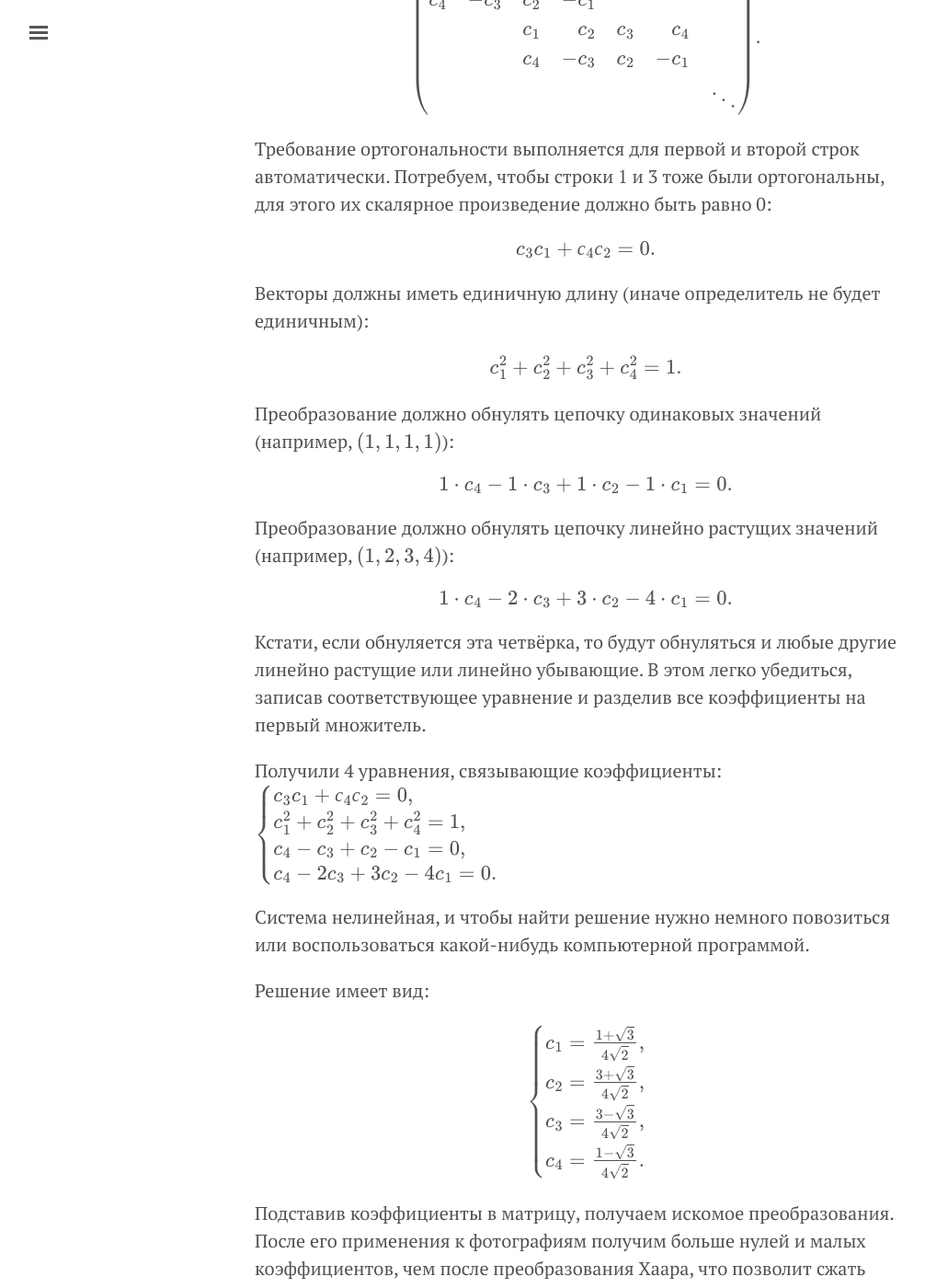
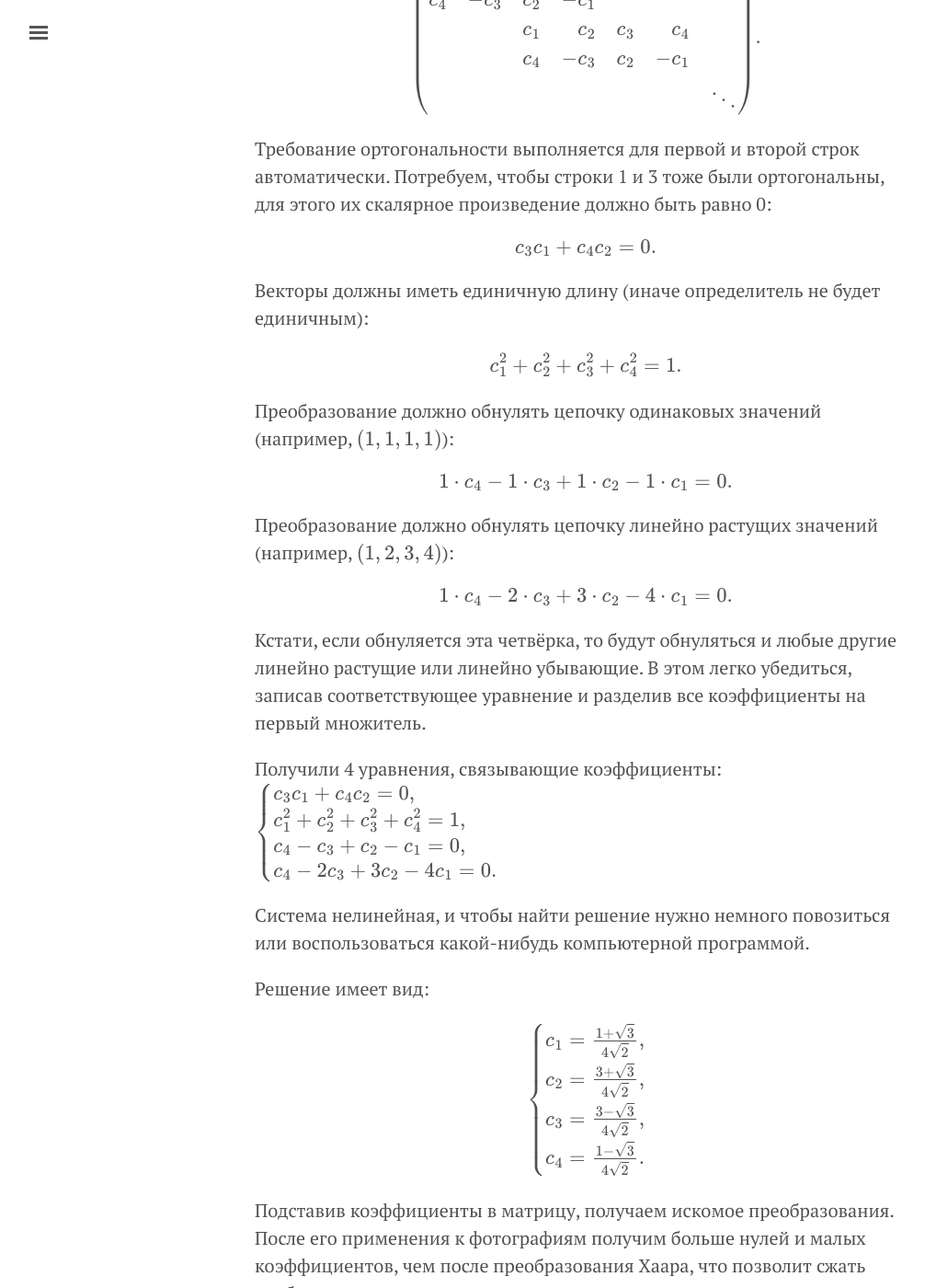
Before and after one commit to velikodniy/velikodniy.github.io, a Jekyll site: the page built from _posts/2019-01-31-wavelets-theory.md, in a window 1280 px wide and 1400 px high, scrolled down 15328 px. Shown: the whole window at 92% size, without its empty margins (3-1009 px from the left). Built offline with Jekyll 4.4.1, drawn with Linux system fonts in a browser that asks for light colours; formulas are drawn with MathJax 3; a script that is not in the unit is left out.

Commit message:
Fix a typo

```diff
--- a/_posts/2019-01-31-wavelets-theory.md
+++ b/_posts/2019-01-31-wavelets-theory.md
@@ -501,7 +501,7 @@
 автоматически. Потребуем, чтобы строки 1 и 3 тоже были ортогональны,
 для этого их скалярное произведение должно быть равно 0:
 
-$$c_3c_1 + с_4с_2 = 0.$$
+$$c_3c_1 + c_4c_2 = 0.$$
 
 Векторы должны иметь единичную длину (иначе определитель не будет единичным):
 
@@ -522,7 +522,7 @@
 
 Получили 4 уравнения, связывающие коэффициенты:
 $$\begin{cases}
-c_3c_1 + с_4с_2 = 0,\\
+c_3c_1 + c_4c_2 = 0,\\
 c_1^2 + c_2^2 + c_3^2 + c_4^2 = 1,\\
 c_4 - c_3 + c_2 - c_1 = 0,\\
 c_4 - 2c_3 + 3c_2 - 4c_1 = 0.
```
